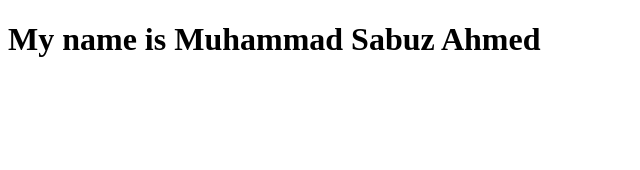
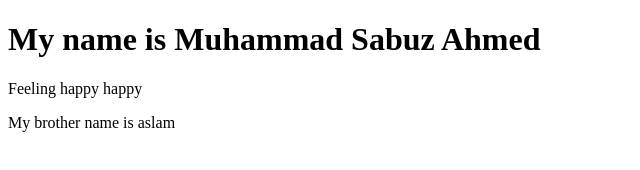
Before and after one commit to sabuz796/my-first-website, a plain HTML site: page index.html in a window 1280 px wide. Shown: the whole page, without its empty margins (0-640 px from the left). Drawn offline with Linux system fonts and the light colour scheme.

Commit message:
adding more line in html

```diff
--- a/index.html
+++ b/index.html
@@ -7,6 +7,8 @@
 </head>
 <body>
     <h1>My name is Muhammad Sabuz Ahmed</h1>
+    <p>Feeling happy happy</p>
+    <p>My brother name is aslam</p>
 
 </body>
 </html>
```
